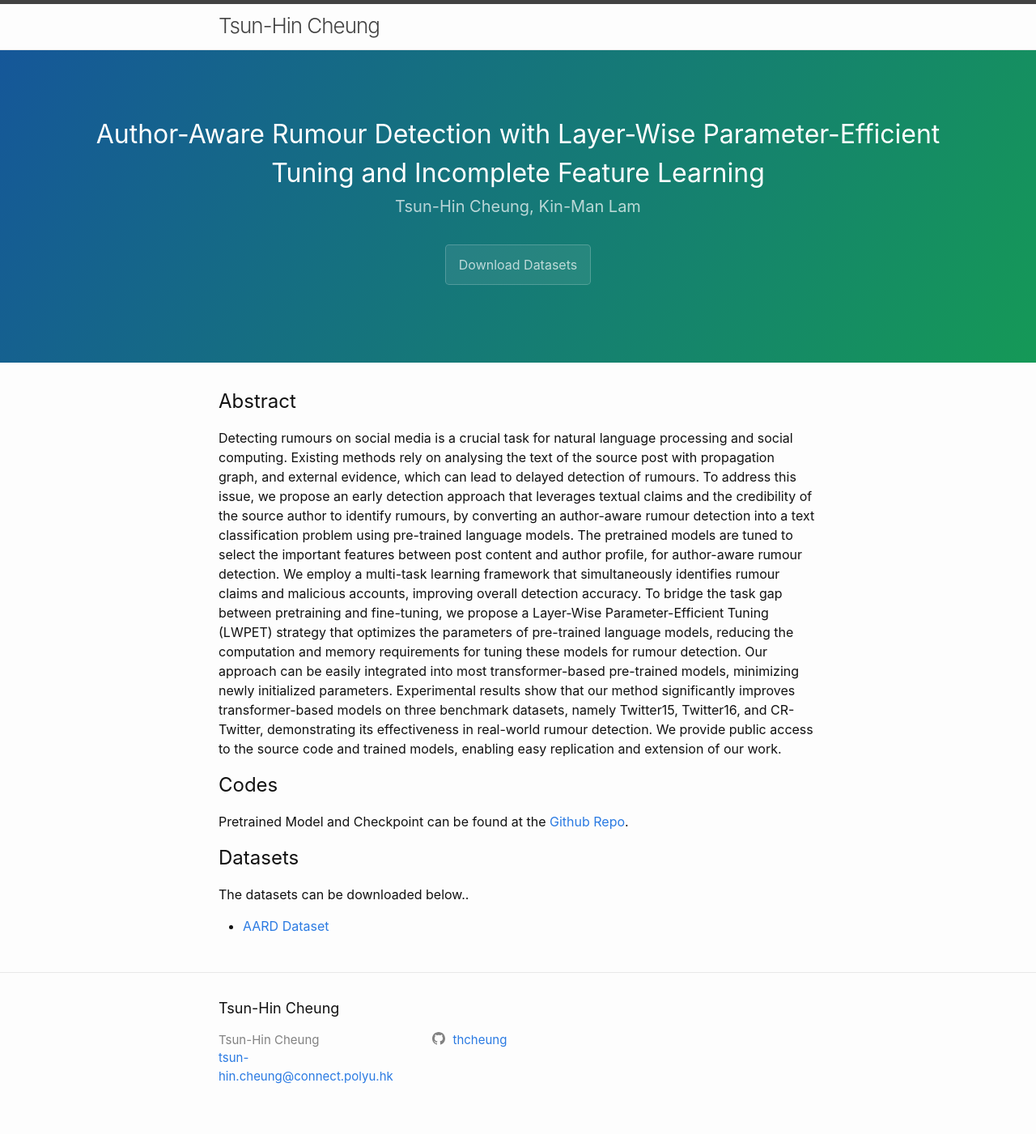
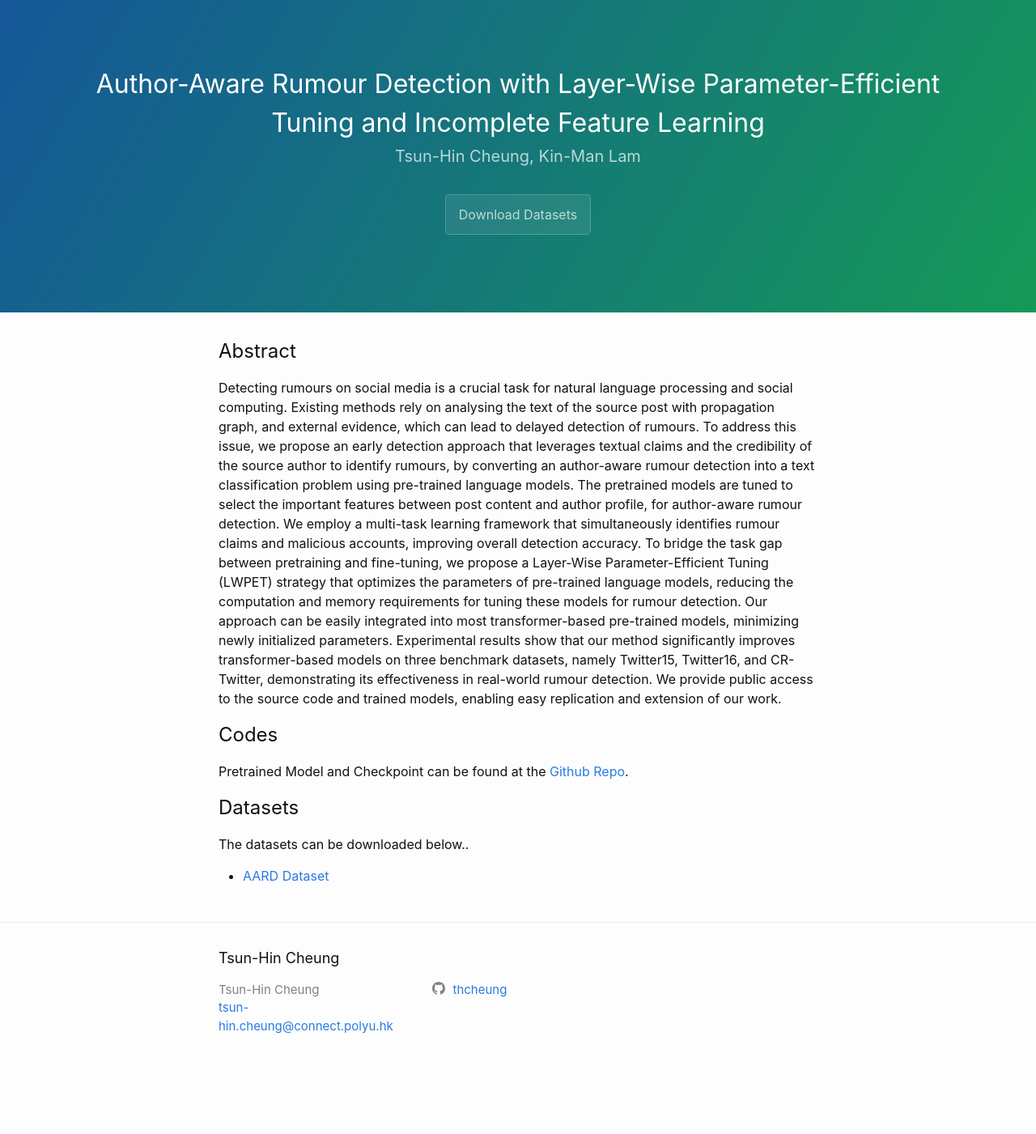
Before and after one commit to thcheung/thcheung.github.io, a Jekyll site: the page built from aard.markdown, in a window 1280 px wide. Shown: the whole page at 81% size. Built offline with Jekyll 4.4.1, drawn with Linux system fonts in a browser that asks for light colours; after the commit the page ends 1339 px from its top, so only the background shows below that.

Commit message:
fix codes

```diff
--- a/_layouts/project.html
+++ b/_layouts/project.html
@@ -5,7 +5,7 @@
 
   <body>
 
-    {%- include header.html -%}
+    <!-- {%- include header.html -%} -->
     {%- include project-header.html -%}
 
     <main class="page-content" aria-label="Content">
```
